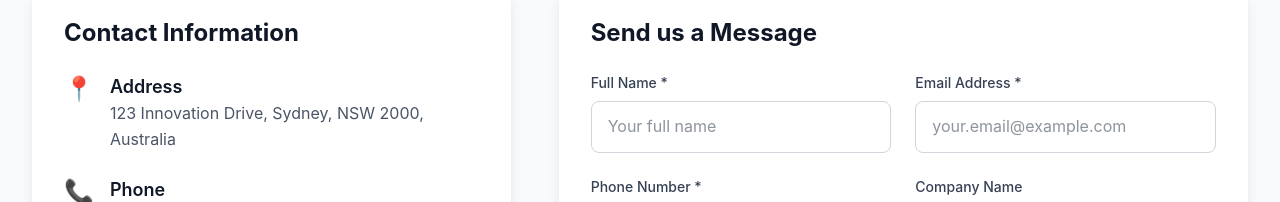
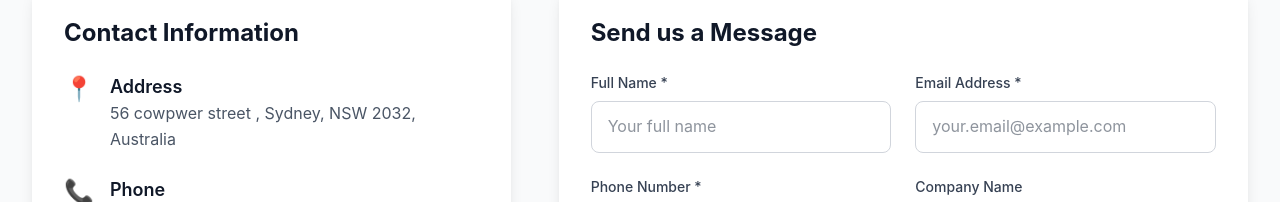
Before and after one commit to sunShineLoveMe/foreign_trade_website, a React (Vite) app: page /contact in a window 1280 px wide. Shown: the part 323-525 px from the top of the page. Built offline with nearby package versions, Linux system fonts and the light colour scheme; the HTML template or start-up script is replaced by a standard one.

Commit message:
地址修改

```diff
--- a/src/components/ContactSection.jsx
+++ b/src/components/ContactSection.jsx
@@ -5,7 +5,7 @@ const ContactSection = ({
   title = "Get In Touch",
   subtitle = "Ready to discuss your project? Our experts are here to help.",
   contactInfo = {
-    address: "123 Innovation Drive, Sydney, NSW 2000, Australia",
+    address: "56 cowpwer street , Sydney, NSW 2032, Australia",
     phone: "+86 159 2189 8978",
     email: "ibuildhouse7@gmail.com",
     businessHours: "Mon-Fri: 8:00 AM - 6:00 PM",
```
